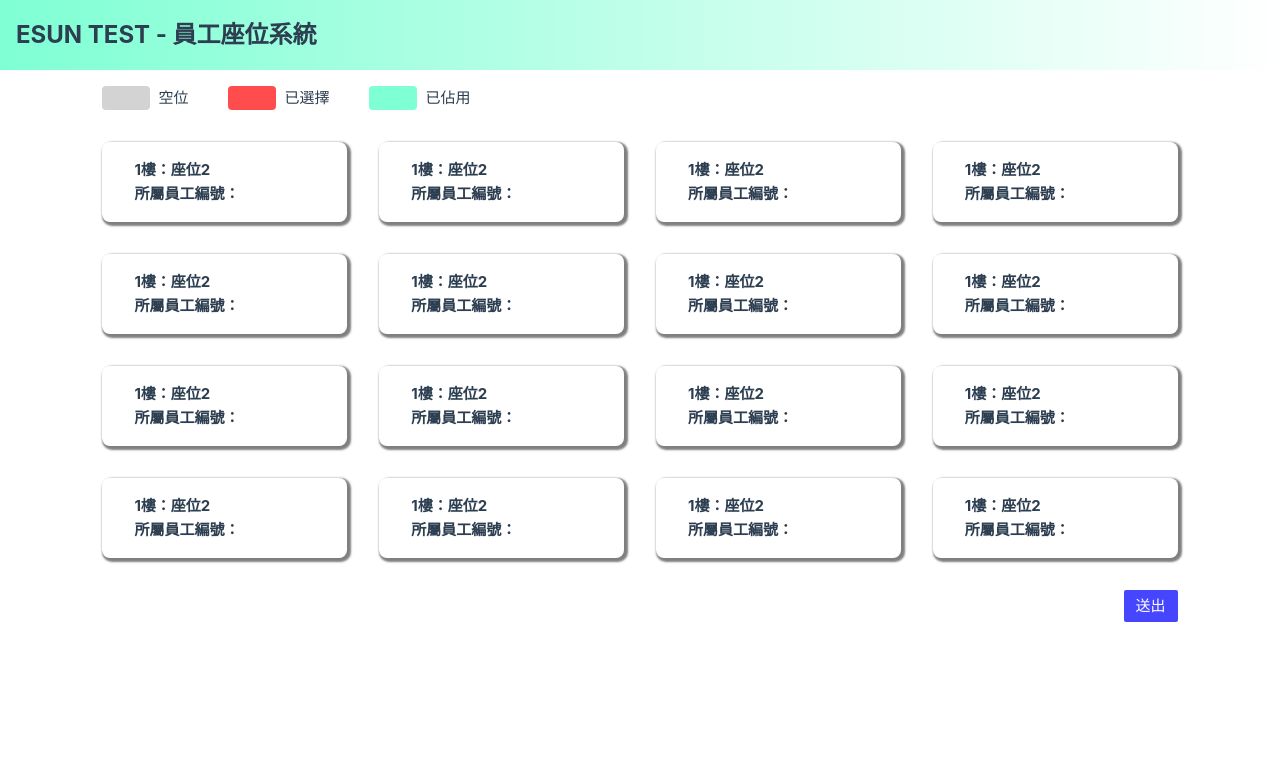
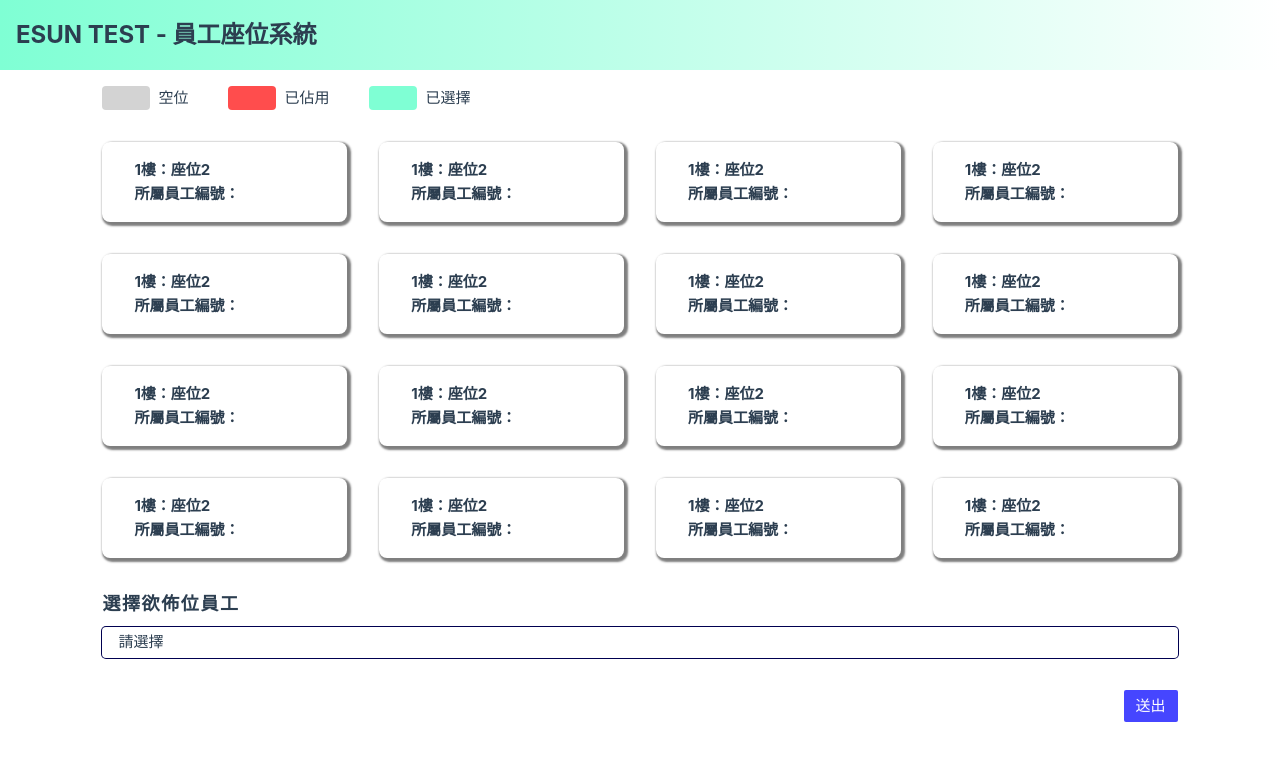
Before and after one commit to LegBro/esun-test, a Vue app in the folder esun-test-vue/: page / in a window 1280 px wide. Shown: the top 760 px of the page. Built offline with nearby package versions, Linux system fonts and the light colour scheme.

Commit message:
1.add EmployService, SeatService 2.add types

```diff
--- a/esun-test-vue/src/App.vue
+++ b/esun-test-vue/src/App.vue
@@ -1,5 +1,5 @@
 <script setup lang="ts">
-import { RouterLink, RouterView } from 'vue-router'
+import { RouterView } from 'vue-router'
 </script>
 
 <template>
--- a/esun-test-vue/src/assets/main.scss
+++ b/esun-test-vue/src/assets/main.scss
@@ -1,5 +1,5 @@
 @import './base.scss';
-
+@import './utility.scss';
 // 2023 CSS RESET
 *:where(:not(html, iframe, canvas, img, svg, video, audio):not(svg *, symbol *)) {
   all: unset;
@@ -95,3 +95,8 @@ meter {
 :where(dialog:modal) {
   all: revert;
 }
+
+//
+* {
+  scroll-behavior: smooth;
+}
--- /dev/null
+++ b/esun-test-vue/src/assets/utility.scss
@@ -0,0 +1,21 @@
+.form-field {
+  display: flex;
+  flex-direction: column;
+  gap: 0.5rem;
+  label {
+    width: fit-content;
+    font-size: large;
+    font-weight: bold;
+    letter-spacing: 0.1rem;
+  }
+  select {
+    box-shadow: 0px 0px 0px 1px #000050;
+    padding: 0.2rem 1rem;
+    border-radius: 4px;
+    transition-property: box-shadow;
+    transition-duration: 250ms;
+    &:focus {
+      box-shadow: 0px 0px 0px 2px #000050;
+    }
+  }
+}
--- a/esun-test-vue/src/components/HomeView/FloorSeat.vue
+++ b/esun-test-vue/src/components/HomeView/FloorSeat.vue
@@ -1,18 +1,22 @@
-<script setup lang="ts"></script>
+<script setup lang="ts">
+defineProps<{ anchor?: string }>()
+</script>
 <template>
-  <div class="container">
+  <a :href="anchor" class="container">
     <p>1樓：座位2</p>
     <p>所屬員工編號：</p>
-  </div>
+  </a>
 </template>
 <style scoped lang="scss">
 .container {
   padding: 1rem 2rem;
   border-radius: 8px;
   box-shadow: 2px 2px 2px 2px rgb(0, 0, 0, 0.5);
+  transition-property: background-color;
   transition-duration: 150ms;
   &:hover {
     cursor: pointer;
+    background-color: aquamarine;
   }
   p {
     font-weight: bold;
--- /dev/null
+++ b/esun-test-vue/src/services/SeatService.ts
@@ -0,0 +1,6 @@
+import type Seat from '@/types/Seat'
+export default {
+  async fetchAllSeat(): Promise<Seat[]> {
+    return []
+  }
+}
--- /dev/null
+++ b/esun-test-vue/src/types/Employee.d.ts
@@ -0,0 +1,6 @@
+export default interface Employee {
+  id: string
+  name: string
+  email: string
+  seatId: string | null
+}
--- a/esun-test-vue/src/views/HomeView.vue
+++ b/esun-test-vue/src/views/HomeView.vue
@@ -6,23 +6,47 @@ import SubmitButton from '@/components/general/SubmitButton.vue'
 import LoadingIndicator from '@/components/general/LoadingIndicator.vue'
 import ErrorIndicator from '@/components/general/ErrorIndicator.vue'
 
-const test = () => {
+import { ref } from 'vue'
+import type Seat from '@/types/Seat'
+import type Employee from '@/types/Employee'
+
+const seats = ref<Seat[] | undefined>()
+const employees = ref<Employee[] | undefined>()
+
+const selectedStaff = ref<string>('')
+
+const submit = () => {
   console.log('SUBMIT')
 }
 </script>
 <template>
   <MainLayout>
-    <div class="content-area">
+    <form
+      class="content-area"
+      @submit.prevent="
+        () => {
+          submit()
+        }
+      "
+    >
       <section class="state-hints">
         <StateHint title="空位" color="#d3d3d3" />
-        <StateHint title="已選擇" color="#ff4d4d" />
-        <StateHint title="已佔用" color="#7fffd4" />
+        <StateHint title="已佔用" color="#ff4d4d" />
+        <StateHint title="已選擇" color="#7fffd4" />
       </section>
-      <div class="seat-grid">
-        <FloorSeat v-for="n in 16" :key="n"></FloorSeat>
+      <section class="seat-grid">
+        <FloorSeat v-for="n in 16" :key="n" anchor="#staff-select"></FloorSeat>
+      </section>
+      <div class="form-field">
+        <label for="staff-select">選擇欲佈位員工</label>
+        <select id="staff-select" v-model="selectedStaff" required>
+          <option value="" disabled>請選擇</option>
+          <option value="staff1">員工1</option>
+          <option value="staff2">員工2</option>
+        </select>
       </div>
-      <SubmitButton class="submit-btn" type="button" @click="test">送出</SubmitButton>
-    </div>
+      <SubmitButton class="submit-btn" type="submit">送出</SubmitButton>
+    </form>
   </MainLayout>
 </template>
 <style scoped lang="scss">
@@ -75,3 +99,4 @@ const test = () => {
   align-self: flex-end;
 }
 </style>
+@/types/Seat
--- a/esun-test-vue/tsconfig.app.json
+++ b/esun-test-vue/tsconfig.app.json
@@ -1,6 +1,6 @@
 {
   "extends": "@vue/tsconfig/tsconfig.dom.json",
-  "include": ["env.d.ts", "src/**/*", "src/**/*.vue"],
+  "include": ["env.d.ts", "src/**/*", "src/**/*.vue", "src/types/**/*", "src/services/**/*"],
   "exclude": ["src/**/__tests__/*"],
   "compilerOptions": {
     "composite": true,
```
Also changed, not shown: esun-test-vue/src/services/EmployeeService.ts (added, +7 -0 lines), esun-test-vue/src/stores/counter.ts (deleted, +0 -12 lines), esun-test-vue/src/types/Seat.d.ts (added, +7 -0 lines).
